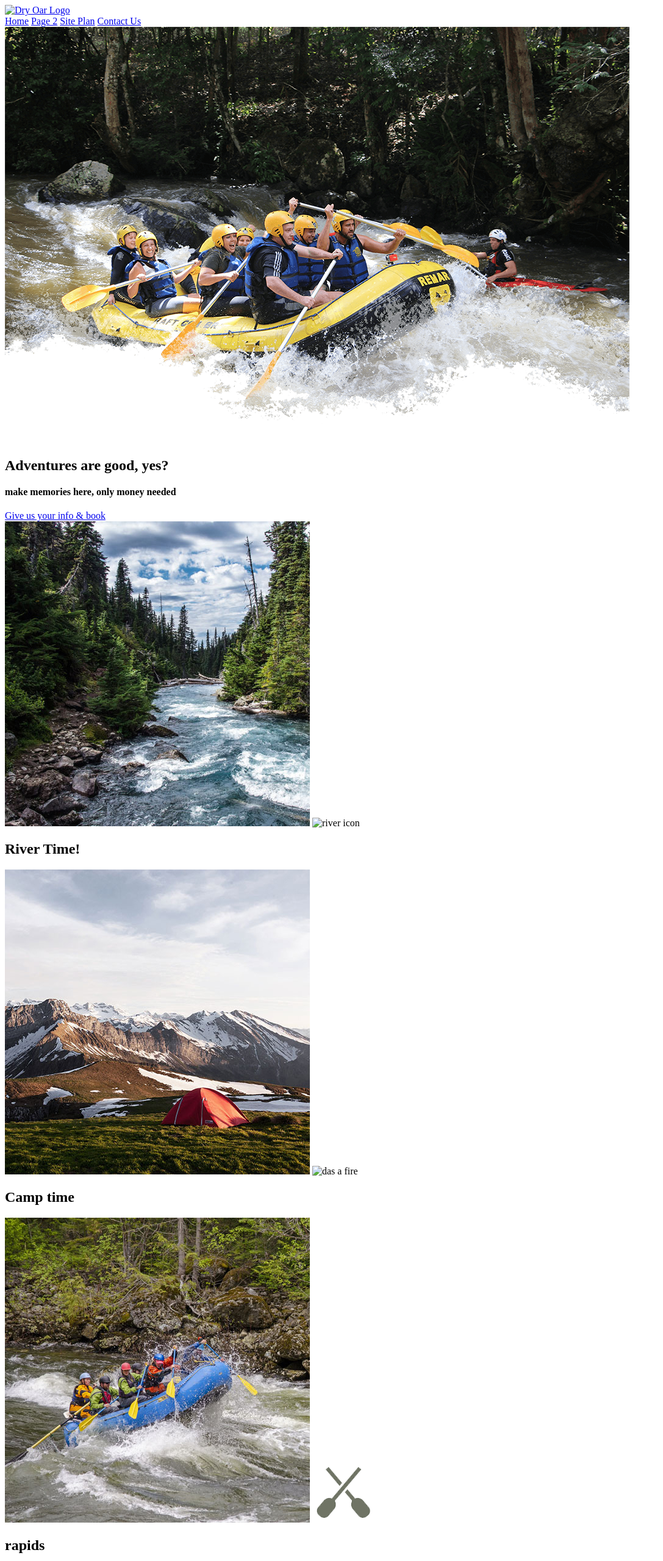
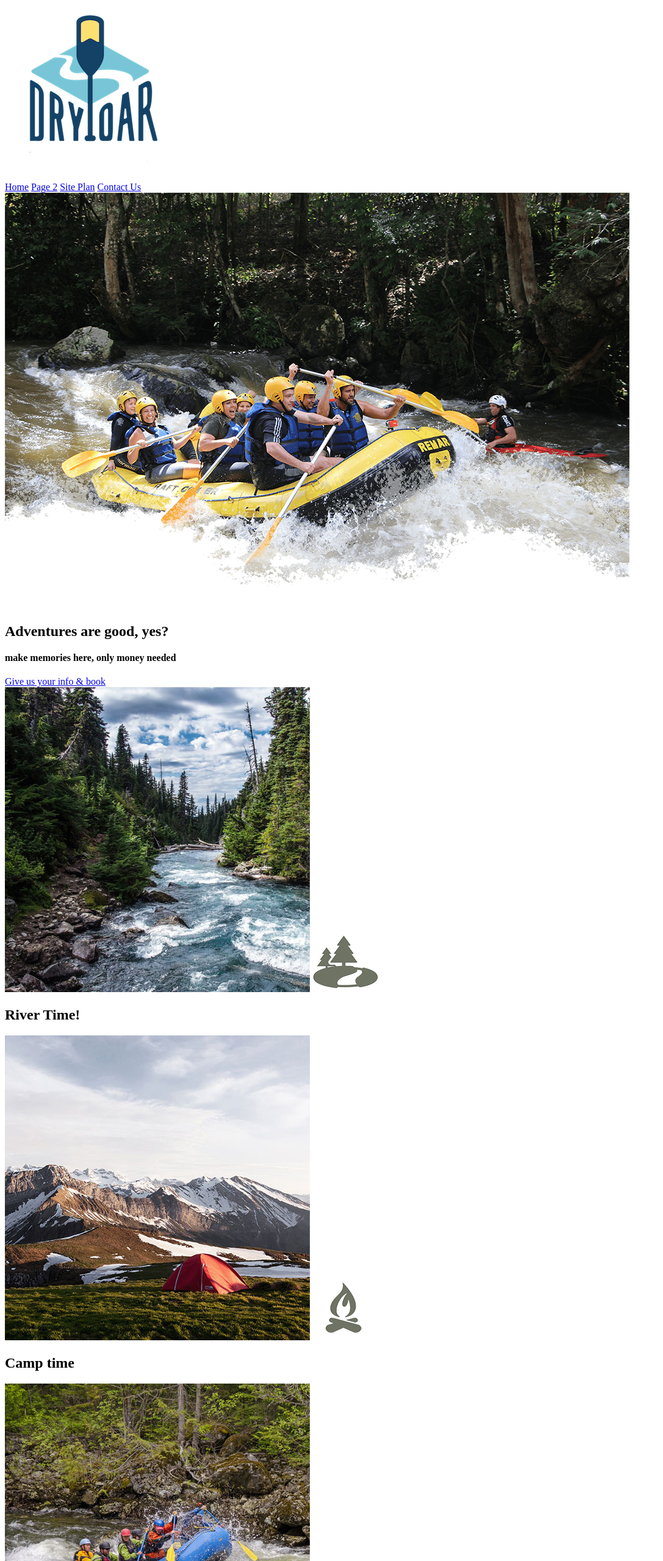
Before and after one commit to IWD-TG/wdd130, a plain HTML site: page wwr/wwr.html in a window 1280 px wide. Shown: the top 2560 px of the page at 61% size, without its empty margins (0-1087 px from the left). Drawn offline with Linux system fonts and the light colour scheme.

Commit message:
fixed images and fun link

```diff
--- a/wwr/wwr.html
+++ b/wwr/wwr.html
@@ -8,7 +8,7 @@
 <body>
     <header>
         <a id="logo_link" href="wwr.html">
-            <img class="logo" src="images/logo.png" alt="Dry Oar Logo">
+            <img class="logo" src="image/logo.png" alt="Dry Oar Logo">
         </a>
         <nav>
             <a href="index.html">Home</a>
@@ -32,12 +32,12 @@
     <main class="home_grid">
         <section class="river-card">
             <img class="card-img" src="image/rivers.jpg" alt="beautiful river">
-            <img class="icon" src="image/river-icon.png" alt="river icon">
+            <img class="icon" src="image/river_icon.png" alt="river icon">
             <h2>River Time!</h2>
         </section>
         <section class="camp-card">
             <img class="card-img" src="image/camping.jpg" alt="mountain camp">
-            <img class="icon" src="image/fire-icon.png" alt="das a fire">
+            <img class="icon" src="image/fire_icon.png" alt="das a fire">
             <h2>Camp time</h2>
         </section>
         <section class="rapid-card">
@@ -56,7 +56,7 @@
         <p><a href="wwr-site-plan.html">Site Plan</a></p>
         <p><a href="wwr-contact.html">Contact Us</a></p>
         <div class="social">
-            <a href="https://facebook.com">
+            <a href="https://youtu.be/XdofmoYcJNE?si=TqW705hZsYs-IRac">
                 <img src="image/facebook.png" alt="fb icon">
             </a>
             <a href="https://twitter.com">
```
